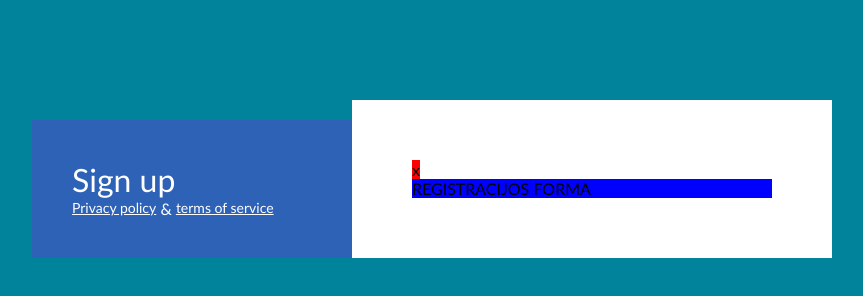
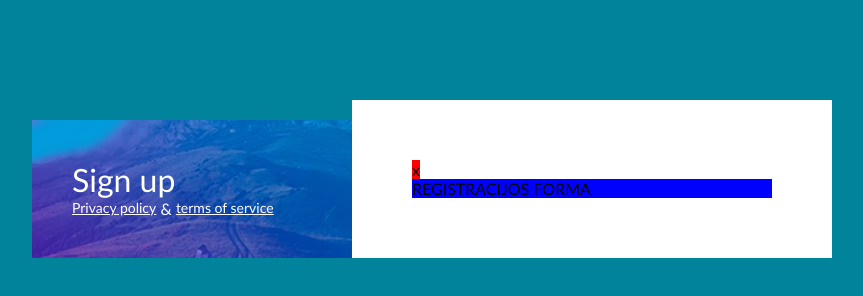
Before and after one commit to nsn1930/4-signin, a website: page index.html in a window 1280 px wide. Shown: the whole page, without its empty margins (208-1071 px from the left). Drawn offline with Linux system fonts and the light colour scheme.

Commit message:
left background

```diff
--- a/css/main.css
+++ b/css/main.css
@@ -24,6 +24,10 @@ body {
     padding: 40px;
     margin-top: 20px;
     background-color: #2E62B7;
+    background-image: url(../img/hill.png);
+    background-repeat: no-repeat;
+    background-position: center;
+    background-size: cover;
     color: #fff;
 }
 
```
Also changed, not shown: css/style.css (deleted), img/hill.png (added), 1 other file.
